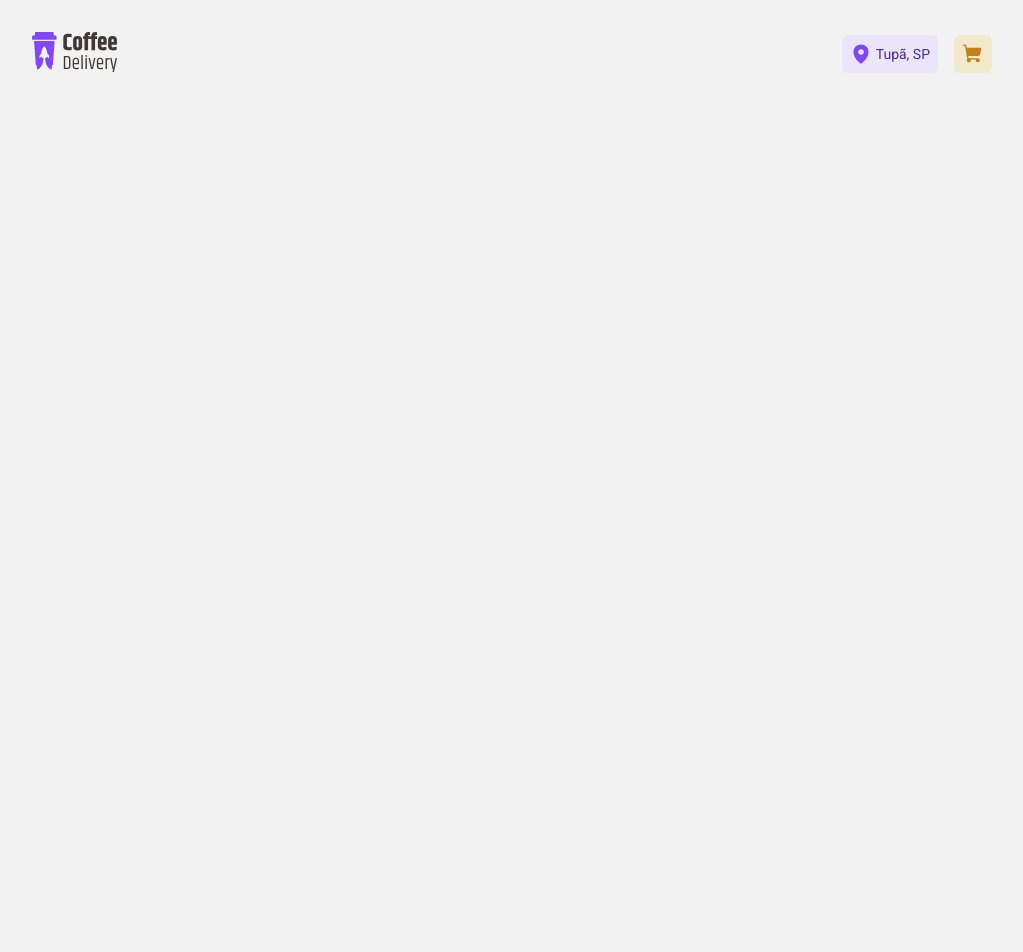
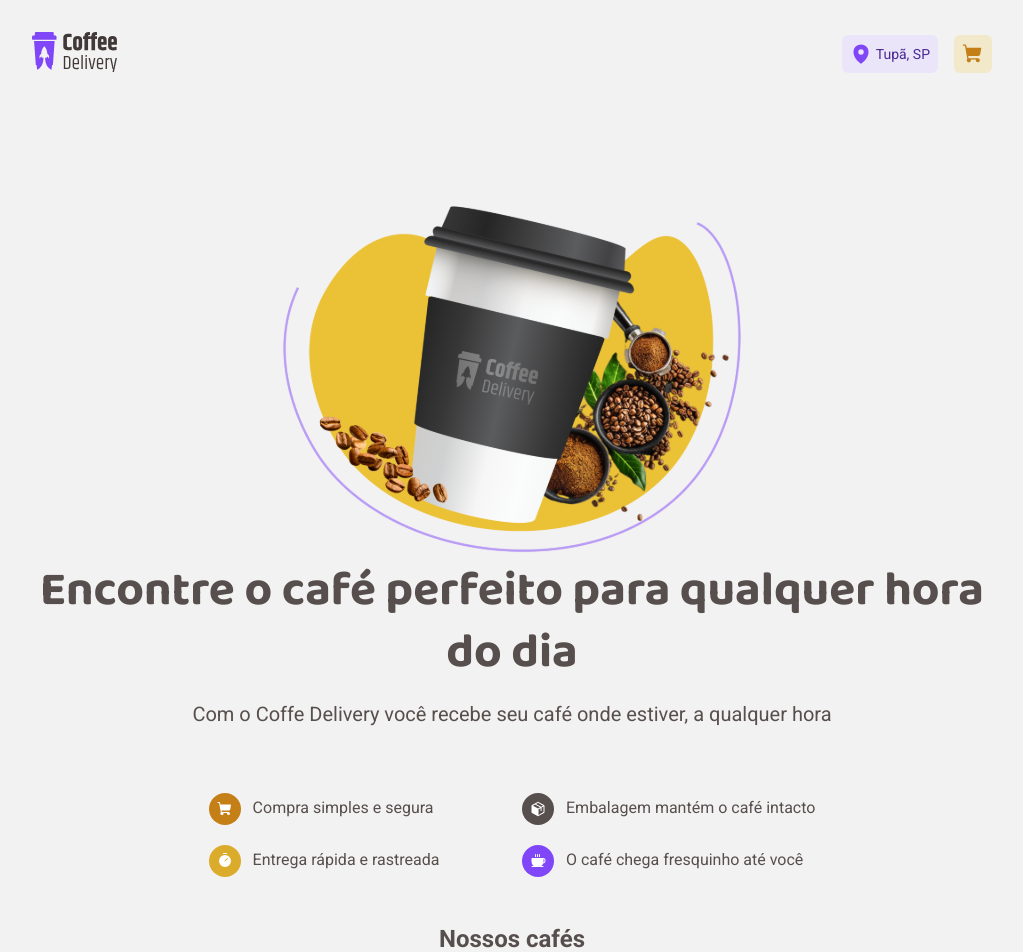
Before and after one commit to lucian-af/coffe-delivery, a React (Vite) app: page / in a window 1280 px wide. Shown: the top 952 px of the page, without its empty margins (128-1151 px from the left). Before the commit the page ends 800 px from the top, so only its background shows below. Built offline with nearby package versions, Linux system fonts and the light colour scheme.

Commit message:
feat(home): adicionado seção de divulgação da marca;

```diff
--- a/src/Router.tsx
+++ b/src/Router.tsx
@@ -1,10 +1,12 @@
 import { Route, Routes } from "react-router-dom";
 import { DefaultLayout } from "./layouts/DefaultLayout";
+import { Home } from "./pages/Home";
 
 export function Router() {
   return (
     <Routes>
       <Route path="/" element={<DefaultLayout />}>
+        <Route path="/" element={<Home />} />
         <Route path="/checkout" />
         {/* TODO ... outras rotas */}
       </Route>
--- a/src/layouts/DefaultLayout/styles.ts
+++ b/src/layouts/DefaultLayout/styles.ts
@@ -3,8 +3,12 @@
 export const LayoutContainer = styled.div`
   max-width: 100vw;
   margin: 0 auto;
-  padding: 0 10rem;
+  padding: 0 10rem 2rem;
 
   display: flex;
   flex-direction: column;
+
+  @media only screen and (max-width: 599px) {
+    padding: 0 1rem 2rem;
+  }
 `;
--- /dev/null
+++ b/src/pages/Home/components/Divulgacao/index.tsx
@@ -0,0 +1,54 @@
+import { ShoppingCart, Package, Timer, Coffee } from "phosphor-react";
+import { defaultTheme } from "../../../../styles/themes/default";
+import {
+  Overview,
+  Slogan,
+  Box,
+  Vantagem,
+  BannerImg,
+  DivulgacaoContainer,
+} from "./styles";
+import Banner from "../../../../assets/banner.svg";
+
+export function Divulgacao() {
+  return (
+    <DivulgacaoContainer>
+      <Overview>
+        <Slogan>
+          <h1>Encontre o café perfeito para qualquer hora do dia</h1>
+          <p>
+            Com o Coffe Delivery você recebe seu café onde estiver, a qualquer
+            hora
+          </p>
+        </Slogan>
+        <Box>
+          <Vantagem color={defaultTheme["orange-700"]}>
+            <span>
+              <ShoppingCart width={16} weight="fill" />
+            </span>
+            Compra simples e segura
+          </Vantagem>
+          <Vantagem color={defaultTheme["brown-500"]}>
+            <span>
+              <Package width={16} weight="fill" />
+            </span>
+            Embalagem mantém o café intacto
+          </Vantagem>
+          <Vantagem color={defaultTheme["orange-500"]}>
+            <span>
+              <Timer width={16} weight="fill" />
+            </span>
+            Entrega rápida e rastreada
+          </Vantagem>
+          <Vantagem color={defaultTheme["purple-500"]}>
+            <span>
+              <Coffee width={16} weight="fill" />
+            </span>
+            <p>O café chega fresquinho até você</p>
+          </Vantagem>
+        </Box>
+      </Overview>
+      <BannerImg src={Banner} alt="" />
+    </DivulgacaoContainer>
+  );
+}
--- /dev/null
+++ b/src/pages/Home/components/Divulgacao/styles.ts
@@ -0,0 +1,92 @@
+import styled from "styled-components";
+
+export const DivulgacaoContainer = styled.div`
+  display: flex;
+
+  @media only screen and (max-width: 1400px) {
+    flex-direction: column;
+    align-items: center;
+  }
+`;
+
+export const Overview = styled.div`
+  display: flex;
+  flex-direction: column;
+  gap: 4.125rem;
+  order: 1;
+
+  @media only screen and (max-width: 1400px) {
+    order: 2;
+
+    text-align: center;
+    align-items: center;
+  }
+`;
+
+export const Slogan = styled.div`
+  display: flex;
+  flex-direction: column;
+  gap: 1rem;
+
+  h1 {
+    font-family: "Baloo 2", sans-serif;
+    line-height: 1.3;
+    font-size: ${(props) => props.theme["font-48"]};
+  }
+
+  p {
+    margin: 0;
+    padding: 0;
+    font-size: ${(props) => props.theme["font-20"]};
+    line-height: 1.3;
+    font-weight: 400;
+  }
+`;
+
+export const BannerImg = styled.img`
+  width: 476px;
+  height: 360px;
+  order: 2;
+
+  @media only screen and (max-width: 1400px) {
+    order: 1;
+  }
+
+  @media only screen and (max-width: 599px) {
+    width: 100%;
+    height: 260px;
+  }
+`;
+
+export const Box = styled.div`
+  display: grid;
+  grid-template-columns: 1fr 1fr;
+
+  gap: 1.25rem;
+  text-align: start;
+
+  @media only screen and (max-width: 599px) {
+    grid-template-columns: 1fr;
+  }
+`;
+
+export const Vantagem = styled.div`
+  display: flex;
+  align-items: center;
+  height: 32px;
+  gap: 0.75rem;
+
+  font-size: ${(props) => props.theme["font-16"]};
+  font-weight: 400;
+  line-height: 1.3;
+
+  span {
+    display: flex;
+    width: 32px;
+    padding: 0.5rem;
+    border-radius: 50%;
+
+    background: ${(props) => props.color};
+    color: ${(props) => props.theme.white};
+  }
+`;
--- /dev/null
+++ b/src/pages/Home/index.tsx
@@ -0,0 +1,13 @@
+import { HomeContainer } from "./styles";
+import { Coffee, Package, ShoppingCart, Timer } from "phosphor-react";
+import { defaultTheme } from "../../styles/themes/default";
+import { Divulgacao } from "./components/Divulgacao";
+
+export function Home() {
+  return (
+    <HomeContainer>
+      <Divulgacao />
+      <h2>Nossos cafés</h2>
+    </HomeContainer>
+  );
+}
--- /dev/null
+++ b/src/pages/Home/styles.ts
@@ -0,0 +1,16 @@
+import styled from "styled-components";
+
+export const HomeContainer = styled.section`
+  display: flex;
+  flex-direction: column;
+  padding: 5.75rem 0;
+
+  @media only screen and (max-width: 599px) {
+    padding: 0;
+  }
+
+  @media only screen and (max-width: 1400px) {
+    align-items: center;
+    gap: 3rem;
+  }
+`;
--- a/src/styles/themes/default.ts
+++ b/src/styles/themes/default.ts
@@ -1,5 +1,6 @@
 export const defaultTheme = {
   "orange-300": "#F1E9C9",
+  "orange-400": "#EBC136",
   "orange-500": "#DBAC2C",
   "orange-700": "#C47F17",
 
```
Also changed, not shown: src/assets/banner.svg (added).
